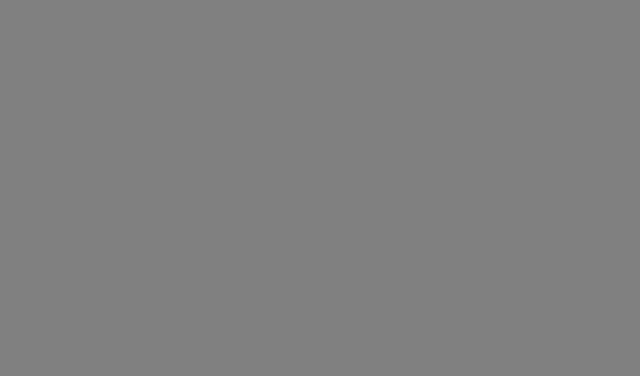
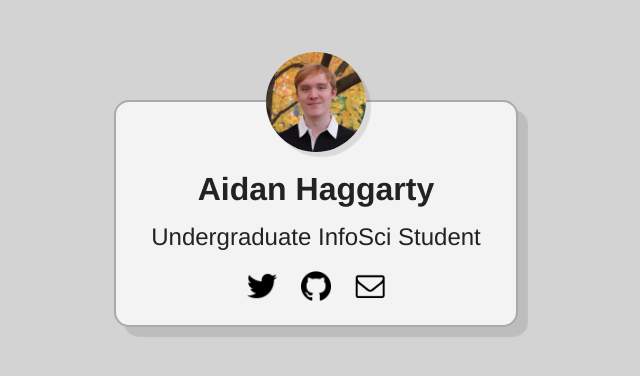
Before and after one commit to Haggart3/mi349_card, a plain HTML site: page index.html in a window 1280 px wide. Shown: the whole page, without its empty margins (324-964 px from the left). Drawn offline with Linux system fonts and the light colour scheme.

Commit message:
filled out markup and CSS

```diff
--- a/card.css
+++ b/card.css
@@ -1,3 +1,53 @@
 body {
-    background-color: grey;
+    background-color: lightgray;
+    font-family: Helvetica, sans-serif;
+    color: #222;
+    margin-top: 100px;
 }
+
+img {
+    width: 100%;
+}
+
+h1 {
+    margin: 15px 0;
+}
+
+h2 {
+    margin: 0;
+    font-weight: 100;
+}
+
+.card {
+    background-color: #f3f3f3;
+    border-radius: 15px;
+    margin: 0 auto;
+    width: 400px;
+    text-align: center;
+    box-shadow: rgba(0, 0, 0, 0.1) 10px 10px 1px;
+    border: 2px solid #aaa;
+}
+
+.card .avatar {
+    box-shadow: rgba(0, 0, 0, 0.1) 5px 5px 1px;
+    width: 100px;
+    border-radius: 50%;
+    margin-top: -50px;
+}
+
+.contacts {
+    margin: 0;
+    padding: 0;
+    list-style-type: none;
+}
+
+.contacts li {
+    width: 30px;
+    display: inline-block;
+    padding: 20px 10px;
+}
+
+.contacts li a img:hover {
+    opacity: 0.5;
+    transition: opacity ease-in-out 0.2s;
+}
--- a/index.html
+++ b/index.html
@@ -8,6 +8,15 @@
     <title>Card Layout</title>
 </head>
 <body>
-
+    <div class="card">
+        <img class="avatar" src="Aidan_HaggartyPhoto.jpg" alt="Aidan Haggarty">
+        <h1>Aidan Haggarty</h1>
+        <h2>Undergraduate InfoSci Student</h2>
+        <ul class="contacts">
+            <li><a href="Twitter.com"><img src="Twitter.png" alt="Twitter Logo"></a></li>
+            <li><a href="https://github.com/Haggart3"><img src="GithubPNG.png" alt="GitHub Logo"></a></li>
+            <li><a href="mailto:haggart3@msu.edu"><img src="envelope-icon-14.png" alt="Email"></a></li>
+        </ul>
+    </div>
 </body>
 </html>
```
